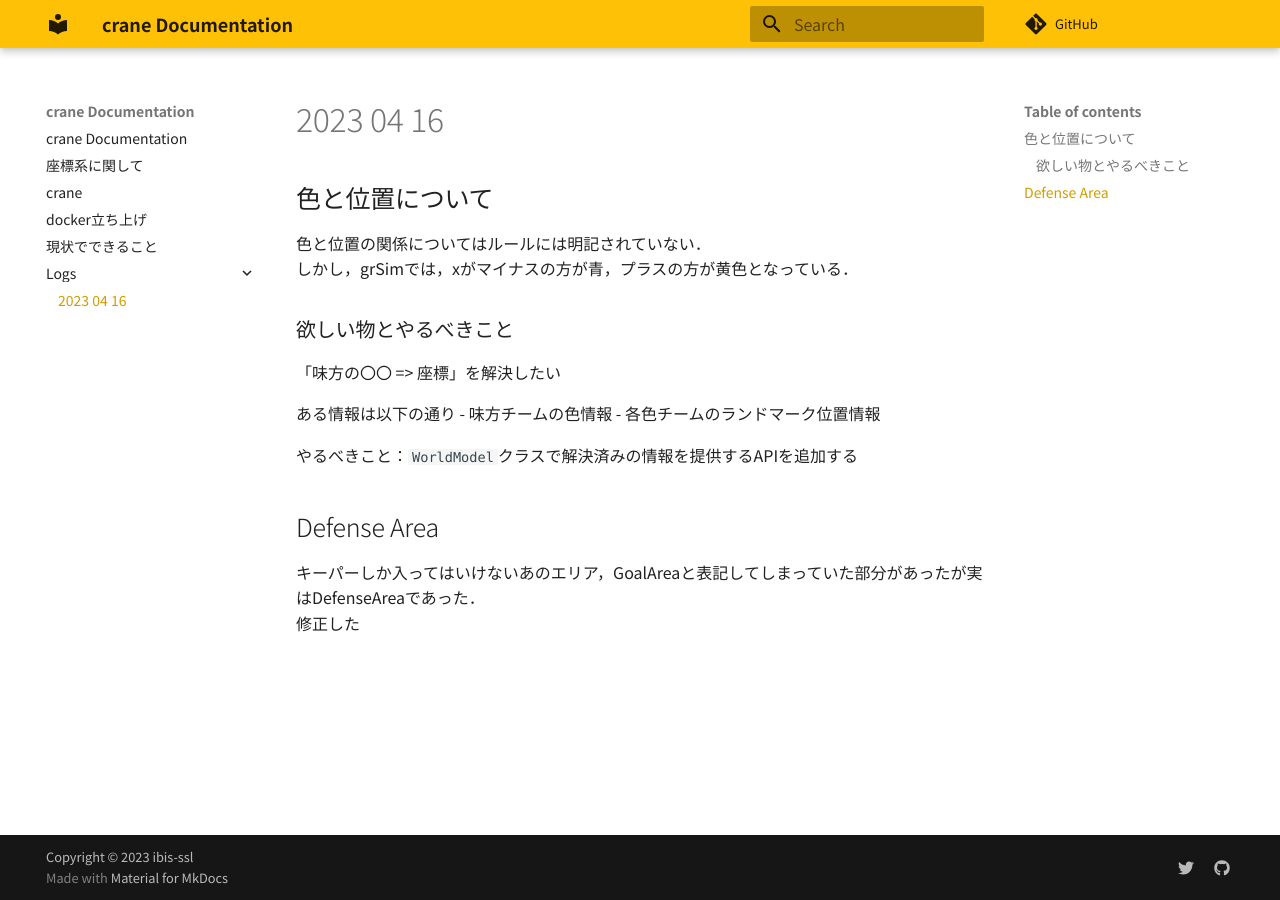
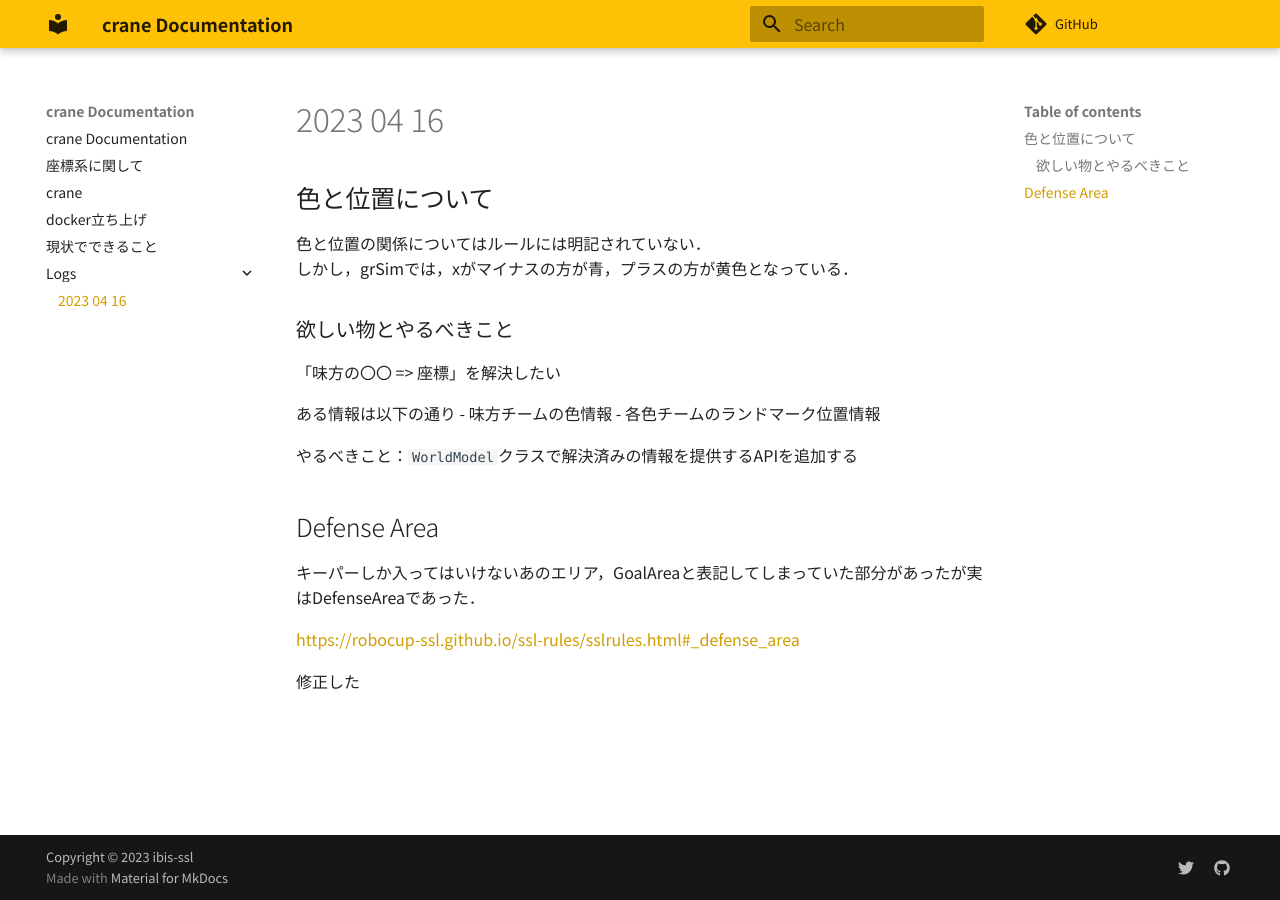
Before and after one commit to ibis-ssl/ibis_documentation, an MkDocs documentation site: the page built from docs/logs/2023-04-16.md, in a window 1280 px wide. Built offline with MkDocs 1.6.1 and Material for MkDocs 9.7.7, drawn with Linux system fonts in a browser that asks for light colours; some web fonts are replaced; comment, search, counter and statistics services are not loaded; part of the change alters nothing that is shown.

Commit message:
🔄 synced local 'docs' with remote 'docs'

```diff
--- a/docs/logs/2023-04-16.md
+++ b/docs/logs/2023-04-16.md
@@ -15,4 +15,7 @@
 ## Defense Area
 
 キーパーしか入ってはいけないあのエリア，GoalAreaと表記してしまっていた部分があったが実はDefenseAreaであった．
+
+https://robocup-ssl.github.io/ssl-rules/sslrules.html#_defense_area
+
 修正した
```
